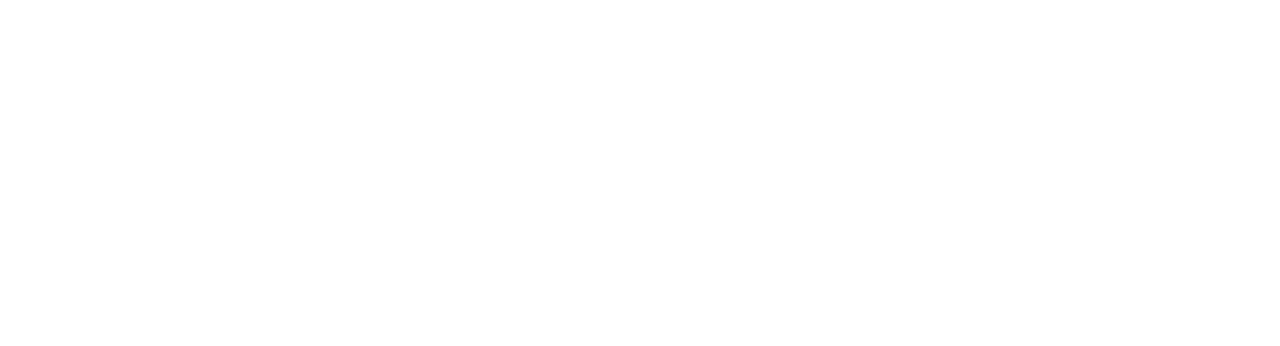
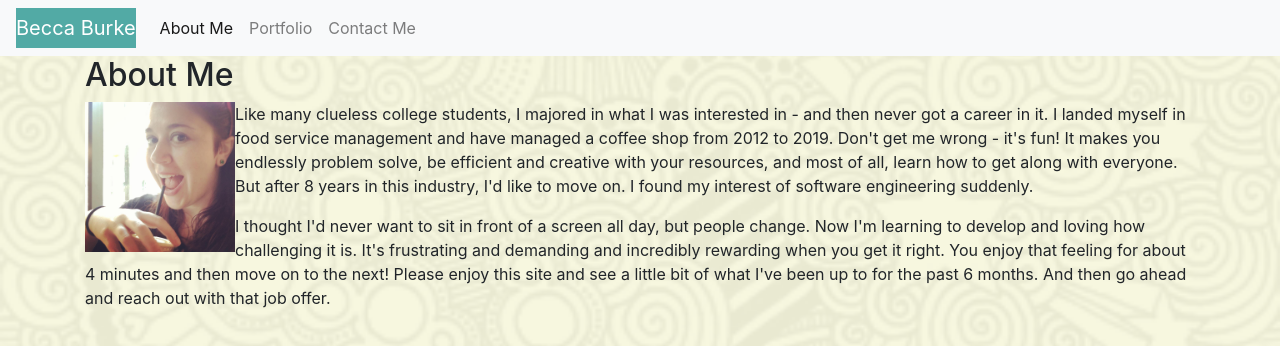
Before and after one commit to reburke286/ResponsivePortfolio, a plain HTML site: page index.html in a window 1280 px wide. Drawn offline with nearby package versions, Linux system fonts and the light colour scheme.

Commit message:
added navbar, background image and about me content

```diff
--- a/index.html
+++ b/index.html
@@ -5,12 +5,57 @@
     <meta name="viewport" content="width=device-width, initial-scale=1.0">
     <meta http-equiv="X-UA-Compatible" content="ie=edge">
     <link rel="stylesheet" href="https://stackpath.bootstrapcdn.com/bootstrap/4.3.1/css/bootstrap.min.css" integrity="sha384-ggOyR0iXCbMQv3Xipma34MD+dH/1fQ784/j6cY/iJTQUOhcWr7x9JvoRxT2MZw1T" crossorigin="anonymous">
-    <link rel="stylesheet" href="assets/style.css">
+
+    <link rel="stylesheet" href="style.css">
     <title>Welcome to Becca's Page</title>
 </head>
 <body>
+    <nav class="navbar navbar-expand-lg navbar-light bg-light">
+        <a class="navbar-brand" id="navbar" href="#">Becca Burke</a>
+        <button class="navbar-toggler" type="button" data-toggle="collapse" data-target="#navbarNav" aria-controls="navbarNav" aria-expanded="false" aria-label="Toggle navigation">
+        <span class="navbar-toggler-icon"></span>
+        </button>
+        <div class="collapse navbar-collapse" id="navbarNav">
+            <ul class="navbar-nav">
+                <li class="nav-item active">
+                <a class="nav-link" href="index.html">About Me<span class="sr-only">(current)</span></a>
+                </li>
+                <li class="nav-item">
+                <a class="nav-link" href="portfolio.html">Portfolio</a>
+                </li>
+                <li class="nav-item">
+                <a class="nav-link" href="contact.html">Contact Me</a>
+                </li>
+            </ul>
+        </div>
+    </nav>
 
-    <script src="https://code.jquery.com/jquery-3.3.1.slim.min.js" integrity="sha384-q8i/X+965DzO0rT7abK41JStQIAqVgRVzpbzo5smXKp4YfRvH+8abtTE1Pi6jizo" crossorigin="anonymous"></script>
+    <div class="container">
+        <div class="row">
+            <div class="col-md">
+                <h2>About Me</h2>
+                <div class="row">
+                    <div class="col-sm">
+                    <img src="assets/images/portfolio1.jpg" alt="portfolio1">
+                    <p>Like many clueless college students, I majored in what I was interested in - and then never got a career in it. I landed myself in food service management and have managed a coffee shop from 2012 to 2019. Don't get me wrong - it's fun! It makes you endlessly problem solve, be efficient and creative with your resources, and most of all, learn how to get along with everyone. But after 8 years in this industry, I'd like to move on. I found my interest of software engineering suddenly.
+                    </p>
+                    <p>I thought I'd never want to sit in front of a screen all day, but people change. Now I'm learning to develop and loving how challenging it is. It's frustrating and demanding and incredibly rewarding when you get it right. You enjoy that feeling for about 4 minutes and then move on to the next! Please enjoy this site and see a little bit of what I've been up to for the past 6 months. And then go ahead and reach out with that job offer.
+                    </p>
+                    </div>
+                </div>
+            </div>
+        </div>
+    </div>
+
+
+
+
+
+
+
+
+
+<script src="https://code.jquery.com/jquery-3.3.1.slim.min.js" integrity="sha384-q8i/X+965DzO0rT7abK41JStQIAqVgRVzpbzo5smXKp4YfRvH+8abtTE1Pi6jizo" crossorigin="anonymous"></script>
 <script src="https://cdnjs.cloudflare.com/ajax/libs/popper.js/1.14.7/umd/popper.min.js" integrity="sha384-UO2eT0CpHqdSJQ6hJty5KVphtPhzWj9WO1clHTMGa3JDZwrnQq4sF86dIHNDz0W1" crossorigin="anonymous"></script>
 <script src="https://stackpath.bootstrapcdn.com/bootstrap/4.3.1/js/bootstrap.min.js" integrity="sha384-JjSmVgyd0p3pXB1rRibZUAYoIIy6OrQ6VrjIEaFf/nJGzIxFDsf4x0xIM+B07jRM" crossorigin="anonymous"></script>
 </body>
--- /dev/null
+++ b/style.css
@@ -0,0 +1,22 @@
+body {
+    background-image: url("assets/images/skulls.png");
+    background-repeat: no-repeat;
+    background-size: cover;
+    background-position: bottom;
+    min-height: 1000px;
+}
+
+ul {
+    float: right;
+}
+
+#navbar {
+    background-color: #52aaa5;
+    color: #fff;
+}
+
+img {
+    height: 150px;
+    width: 150px;
+    float: left;
+}
```
Also changed, not shown: contact.html (+6 -0 lines), assets/images/bedroom.jpg (added), assets/images/canisters.jpg (added), assets/images/command.png (added), assets/images/eggs.jpg (added), assets/images/favicon.ico (added), assets/images/flowers.jpg (added), assets/images/old_moon.png (added), assets/images/pillow.jpg (added), assets/images/portfolio1.jpg (added), assets/images/portfolio2.jpg (added), assets/images/shoes.jpg (added), assets/images/skulls.png (added), assets/images/squared_metal.png (added), 1 more files.
